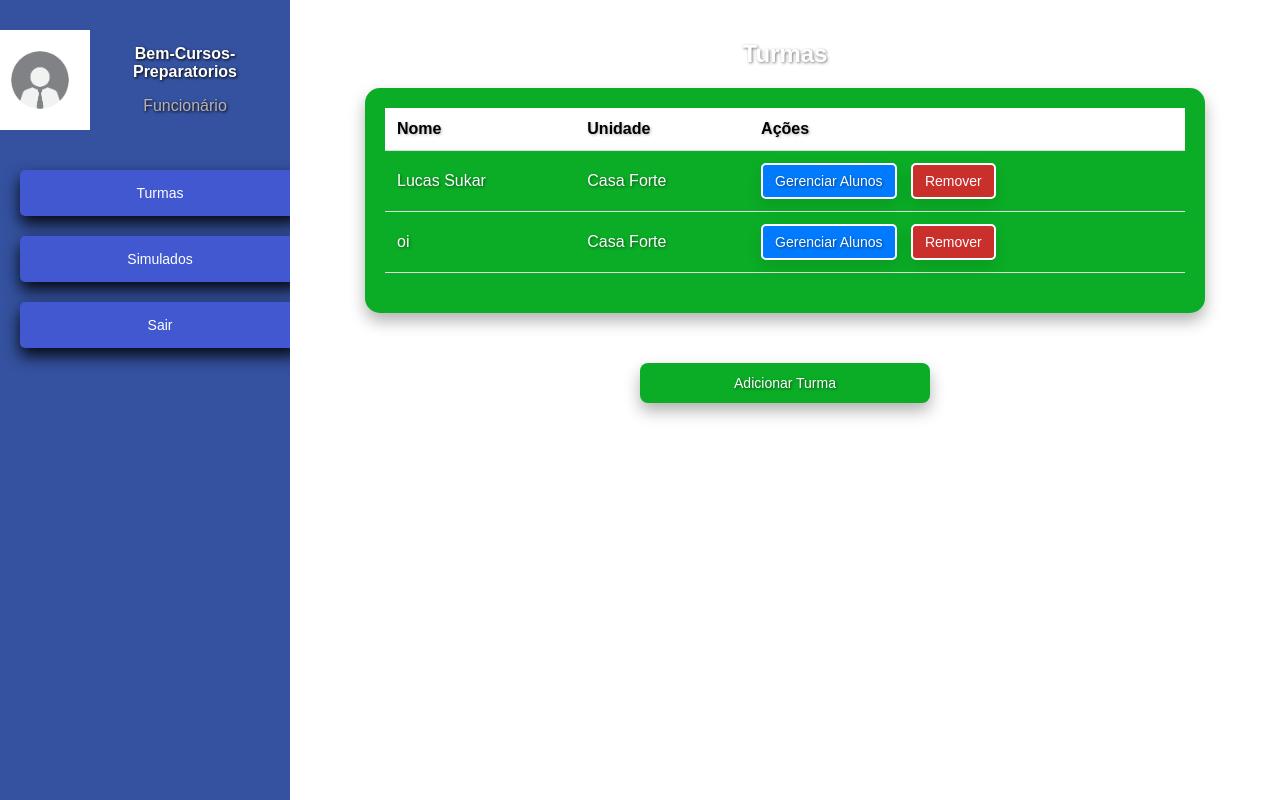
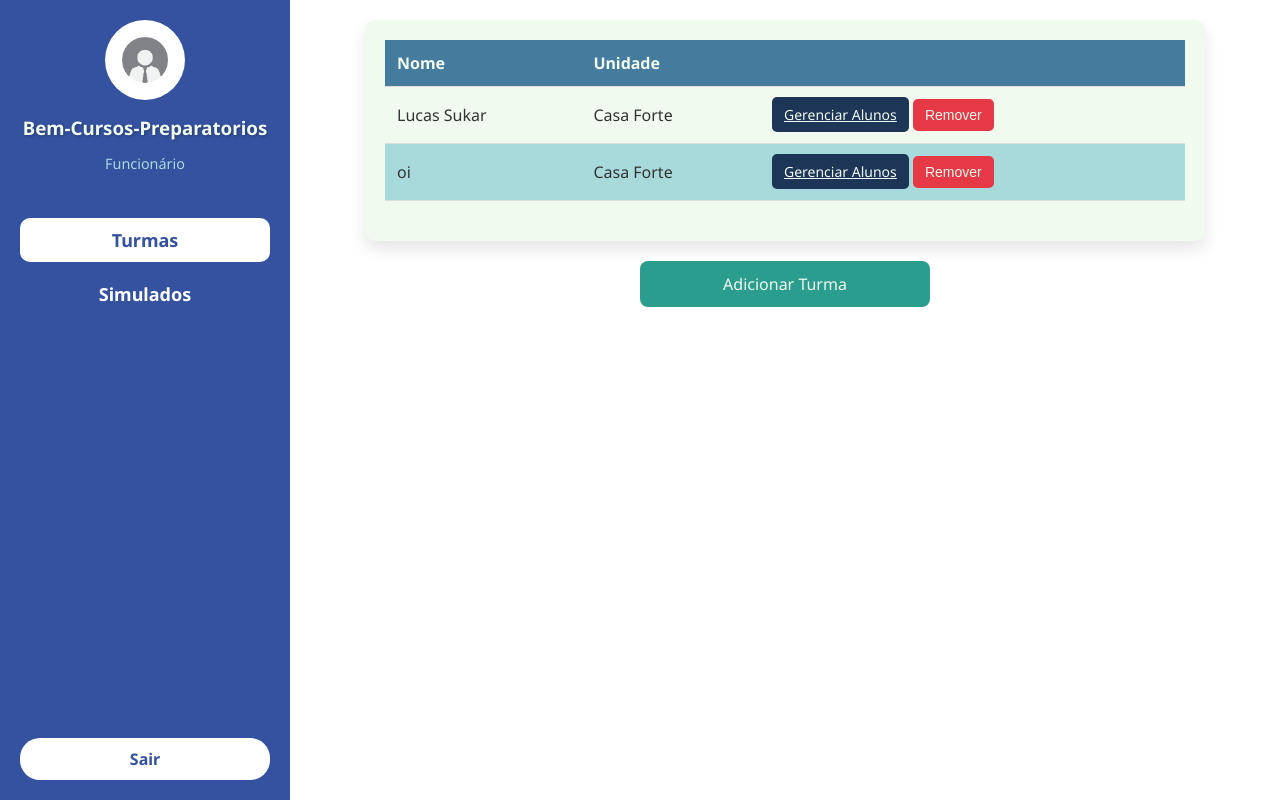
Before and after one commit to andrecastrom06/BEM-Cursos-Preparatorios, a Django app: page /cadastros/turmas/ in a window 1280 px wide. Run offline with Django 4.2, Linux system fonts and the light colour scheme; a user stored in the database is signed in; data comes from the database, SQL or seed files in the repository; both versions use the stored data as it was after the commit; parts of the project's set-up code (start-up, migrations or seed data) failed here and were passed over.

Commit message:
Sidebar mt melhorada

```diff
--- a/BemCursos/cadastros/templates/turmas.html
+++ b/BemCursos/cadastros/templates/turmas.html
@@ -1,28 +1,35 @@
-{% load static %}
 <!DOCTYPE html>
 <html lang="pt-br">
 <head>
     <meta charset="UTF-8">
     <meta name="viewport" content="width=device-width, initial-scale=1.0">
-    <link rel="stylesheet" href="{% static 'css/styles.css' %}">
     <title>Lista de Turmas</title>
     <script src="https://code.jquery.com/jquery-3.6.0.min.js"></script>
     <style>
+        @import url('https://fonts.googleapis.com/css2?family=Noto+Sans:wght@100..900&display=swap');
+
+        :root {
+        --primary-bg: rgb(52, 82, 160); /* Cor de fundo da área direita */
+        --secondary-bg: white; /* Cor de fundo da área esquerda */
+        --card-bg: rgb(115, 187, 106); /* Cor de fundo da card-login */
+        --text-color: white; /* Cor do texto nos rótulos e nos botões */
+        --button-hover-bg: rgb(42, 121, 190); /* Cor de fundo ao passar o mouse no botão */
+        --error-bg: red; /* Cor de fundo do erro */
+        }
         body {
-            font-family: Arial, sans-serif;
-            background-color: rgb(65, 88, 208);
+            font-family: 'Noto Sans', sans-serif;
+            background-color: #f2f5f9;
             color: #333;
             margin: 0;
             padding: 0;
             display: flex;
             height: 100vh;
         }
-
         .sidebar {
     width: 250px;
-            background-color: rgb(52,82,160);
+    background-color: var(--primary-bg);
     padding: 20px;
-            color: black;
+    color: white;
     display: flex;
     flex-direction: column;
     justify-content: flex-start;
@@ -33,64 +40,80 @@
     margin-bottom: 30px;
 }
 
+.sidebar .profile img {
+    border-radius: 50%;
+    width: 80px;
+    height: 80px;
+}
+
 .sidebar .profile h3 {
     margin: 10px 0 5px;
-            color: black;
+    color: #f1faee;
+    font-weight: bold;
     text-shadow: 0.0625rem 0.0625rem 0.1875rem rgba(0, 0, 0, 0.3);
 }
 
 .sidebar .profile p {
-            color: #555;
-            text-shadow: 0.0625rem 0.0625rem 0.1875rem rgba(0, 0, 0, 0.3);
-        }
-
-        .sidebar nav {
-            display: flex;
-            flex-direction: column;
+    color: #a8dadc;
+    font-size: 0.9em;
 }
 
 .sidebar nav a {
+    display: block;
     text-decoration: none;
     color: white;
-            padding: 15px;
-            border-radius: 5px;
-            background-color: rgb(65, 88, 208);
+    padding: 10px 15px;
+    border-radius: 10px;
+    background-color: transparent;
     margin-bottom: 10px;
     text-align: center;
-            box-shadow: 0 0.5rem 1rem rgba(0, 0, 0, 0.9);
-            text-decoration: none;
-            font-size: 14px;
-            cursor: pointer;
-            border: none;
-            transition: background-color 0.3s ease;
+    font-weight: bold;
+    font-size: 18px;
+    transition: background-color 0.3s ease, color 0.3s ease;
+}
+
+.sidebar nav a:first-child {
+    background-color: white;
+    color: var(--primary-bg);
 }
 
 .sidebar nav a:hover {
-            background-color: rgb(255, 255, 255);
+    background-color: #1d3557;
+    color: #a8dadc;
 }
 
+.sidebar a[href="{% url 'login' %}"] {
+    margin-top: auto;
+    background-color: white;
+    color: var(--primary-bg);
+    padding: 10px 20px;
+    border-radius: 20px;
+    font-weight: bold;
+    text-align: center;
+    text-decoration: none;
+    transition: background-color 0.3s ease, color 0.3s ease;
+}
+
+.sidebar a[href="{% url 'login' %}"]:hover {
+    background-color: #f1faee;
+    color: var(--primary-bg);
+}
+
+        /* Main Content */
         .container {
             flex: 1;
             padding: 20px;
-            background-color: rgb(255, 255, 255);
+            background-color: #ffffff;
         }
 
-        h2 {
-            text-align: center;
-            color: #fff;
-            margin-top: 20px;
-            text-shadow: 0.0625rem 0.0625rem 0.1875rem rgba(0, 0, 0, 0.5);
-        }
-
+        /* Table Styles */
         .table-container {
             margin: 0 auto;
             padding: 20px;
             max-width: 800px;
-            background-color: rgb(11, 173, 38);
-            border-radius: 15px;
-            color: rgb(255, 255, 255);
-            box-shadow: 0 0.5rem 1rem rgba(0, 0, 0, 0.3);
-            text-shadow: 0.0625rem 0.0625rem 0.1875rem rgba(0, 0, 0, 0.5);
+            background-color: #f1faee;
+            border-radius: 10px;
+            box-shadow: 0 0.5rem 1rem rgba(0, 0, 0, 0.1);
         }
 
         table {
@@ -106,79 +129,61 @@
         }
 
         th {
-            background-color: #ffffff;
-            color: black;
+            background-color: #457b9d;
+            color: #f1faee;
             font-weight: bold;
-            text-shadow: 0.0625rem 0.0625rem 0.1875rem rgba(0, 0, 0, 0.3);
         }
 
         tr:nth-child(even) {
-            background-color: rgb(11, 173, 38);
+            background-color: #a8dadc;
         }
 
-        a, button .sidebar{
-            width: 100%; /* Ajusta a largura para preencher o container */
-            max-width: 300px; /* Define um comprimento máximo */
-            padding: 15px;
-            margin: 10px auto;
-            background-color: #4162D0;
-            color: white;
-            border: none;
-            border-radius: 10px;
-            text-align: center;
-            font-size: 16px;
-            cursor: pointer;
-
-        }
-
-        a, button {
-            background-color: #007BFF;
-            color: white;
-            text-decoration: none;
+        /* Buttons */
+        .gerenciamento-botao, .gerenciamento-botao2 {
             padding: 8px 12px;
             border-radius: 5px;
+            color: #f1faee;
+            text-align: center;
             font-size: 14px;
             cursor: pointer;
             border: none;
+            transition: background-color 0.3s ease;
         }
 
-        a:hover, button:hover {
-            background-color: #0056b3;
-            color: rgb(121, 32, 32);
+        .gerenciamento-botao {
+            background-color: #1d3557;
         }
 
-        a {
-            margin-right: 10px;
+        .gerenciamento-botao:hover {
+            background-color: #457b9d;
         }
 
-        .remover-turma {
-            background-color: #D9534F;
+        .gerenciamento-botao2 {
+            background-color: #e63946;
         }
 
-        .remover-turma:hover {
-            background-color: #C9302C;
+        .gerenciamento-botao2:hover {
+            background-color: #d62828;
         }
 
         .add-turma {
             display: block;
             text-align: center;
-            background-color: rgb(11, 173, 38);
-            color: white;
+            background-color: #2a9d8f;
+            color: #f1faee;
             padding: 12px 20px;
             border-radius: 8px;
             text-decoration: none;
             width: 250px;
-            margin: 50px auto;
-            box-shadow: 0 0.5rem 1rem rgba(0, 0, 0, 0.3);
-            text-shadow: 0.0625rem 0.0625rem 0.1875rem rgba(0, 0, 0, 0.5);
-            transition: background-color 0.5s ease;
+            margin: 20px auto;
+            transition: background-color 0.3s ease;
         }
 
         .add-turma:hover {
-            background-color: rgb(11, 147, 34);
+            background-color: #1d7874;
         }
 
-
+        /* Modal */
         .modal {
             display: none;
             position: fixed;
@@ -202,100 +207,8 @@
             text-align: center;
         }
 
-        .modal-buttons {
-            display: flex;
-            justify-content: space-around;
-            margin-top: 20px;
-        }
-
-        button.btn-confirm, button.btn-cancel {
-            padding: 10px 20px;
-            border: none;
-            border-radius: 5px;
-            cursor: pointer;
-        }
-
-        button.btn-confirm {
-            background-color: #007BFF;
-            color: white;
-        }
-
-        button.btn-cancel {
-            background-color: #D9534F;
-            color: white;
-        }
-
-        button.btn-confirm:hover {
-            background-color: #0056b3;
-        }
-
-        button.btn-cancel:hover {
-            background-color: #C9302C;
-        }
-
-        .close {
-            color: #aaa;
-            float: right;
-            font-size: 28px;
-            font-weight: bold;
-        }
-
-        .menu-botoes{
-            box-shadow: 0 0.5rem 1rem rgba(0, 0, 0, 0.9);
-            background-color: #007BFF;
-            color: white;
-            text-decoration: none;
-            padding: 8px 12px;
-            border-radius: 5px;
-            font-size: 14px;
-            cursor: pointer;
-            border: none;
-            transition: background-color 0.3s ease;
-        }
-
-        .menu-botoes:hover{
-            background-color: #0a70dd;
-        }
-
-        .close:hover, .close:focus {
-            color: black;
-            text-decoration: none;
-            cursor: pointer;
-        }
-
-        .gerenciamento-botao {
-            box-shadow: 0 0.5rem 1rem rgba(0, 0, 0, 0.1);
-            border: 2px solid white;
-            padding: 8px 12px;
-            border-radius: 5px;
-            color: white;
-            background-color: #007bff;
-            transition: background-color 0.3s ease;
-        }
-
-        .gerenciamento-botao:hover {
-            background-color: rgba(20, 106, 198, 0.8);
-        }
-
-        .gerenciamento-botao2 {
-            box-shadow: 0 0.5rem 1rem rgba(0, 0, 0, 0.1);
-            border: 2px solid white;
-            padding: 8px 12px;
-            border-radius: 5px;
-            color: white;
-            background-color: #C9302C;
-            transition: background-color 0.5s ease;
-        }
-
-        .gerenciamento-botao2:hover {
-            background-color: #892523;
-        }
-
+        /* Responsive Adjustments */
         @media screen and (max-width: 768px) {
-            body {
-                flex-direction: column;
-            }
-
             .sidebar {
                 width: 100%;
                 height: auto;
@@ -308,20 +221,6 @@
                 flex-direction: row;
                 justify-content: space-around;
             }
-
-            .container {
-                padding: 10px;
-            }
-
-            .table-container {
-                padding: 10px;
-            }
-
-            table {
-                display: block;
-                overflow-x: auto;
-                white-space: nowrap;
-            }
         }
 
         @media screen and (max-width: 480px) {
@@ -329,55 +228,33 @@
                 flex-direction: column;
                 align-items: center;
             }
-
-            .sidebar nav {
-                flex-direction: column;
-                width: 100%;
-            }
-
-            .container {
-                padding: 15px;
-            }
-
-            .table-container {
-                padding: 15px;
-            }
-
-            table {
-                display: block;
-                overflow-x: auto;
-            }
         }
     </style>
 </head>
 <body>
-
+    <!-- Sidebar -->
     <div class="sidebar">
-        <div class="profile" style="display: flex; align-items: center;">
-            <img src="/static/img/imgfunc.jpg" alt="funcionario" width="100" height="100" style="margin-top: 10px; margin-left: -30px;">
-            <div style="margin-left: 10px; margin-bottom: -10%; color: white; text-shadow: 0.0625rem 0.0625rem 0.1875rem rgba(0, 0, 0, 1.5);">
-                <strong>Bem-Cursos-Preparatorios</strong>
-                <p style="color: #bbb1b1;text-shadow: 0.0625rem 0.0625rem 0.1875rem rgba(0, 0, 0, 1.5);">Funcionário</p>
-            </div>
+        <div class="profile">
+            <img src="/static/img/imgfunc.jpg" alt="funcionario" width="80" height="80">
+            <h3>Bem-Cursos-Preparatorios</h3>
+            <p>Funcionário</p>
         </div>
         <nav>
-            <a href="{% url 'turmas' %}" class="btn btn-primary">Turmas</a>
-            <a href="{% url 'simulados' %}" class="btn btn-primary">Simulados</a>
-            <a href="{% url 'login' %}" class="btn btn-primary">Sair</a>
+            <a href="{% url 'turmas' %}">Turmas</a>
+            <a href="{% url 'simulados' %}">Simulados</a>
         </nav>
+        <a href="{% url 'login' %}">Sair</a>
     </div>
 
-
+    <!-- Main Content -->
     <div class="container">
-        <h2>Turmas</h2>
-
         <div class="table-container">
             <table>
                 <thead>
                     <tr>
                         <th>Nome</th>
                         <th>Unidade</th>
-                        <th>Ações</th>
+                        <th></th>
                     </tr>
                 </thead>
                 <tbody>
@@ -386,7 +263,7 @@
                         <td>{{ turma.nome }}</td>
                         <td>{{ turma.unidade }}</td>
                         <td>
-                            <a href="{% url 'alunos' turma_id=turma.id %}" class="gerenciar-alunos gerenciamento-botao">Gerenciar Alunos</a>
+                            <a href="{% url 'alunos' turma_id=turma.id %}" class="gerenciamento-botao">Gerenciar Alunos</a>
                             <button class="remover-turma gerenciamento-botao2" data-id="{{ turma.id }}">Remover</button>
                         </td>
                     </tr>
@@ -394,10 +271,8 @@
                 </tbody>
             </table>
         </div>
-
-        <a href="{% url 'adicionar_turma' %}" class="add-turma" style="text-shadow: 0.0625rem 0.0625rem 0.1875rem rgba(0, 0, 0, 0.5);">Adicionar Turma</a>
+        <a href="{% url 'adicionar_turma' %}" class="add-turma">Adicionar Turma</a>
     </div>
-
     <div id="confirm-modal" class="modal">
         <div class="modal-content">
             <span class="close">&times;</span>
```
Also changed, not shown: BemCursos/db.sqlite3. Lines whose indentation alone changed are shown as unchanged.
